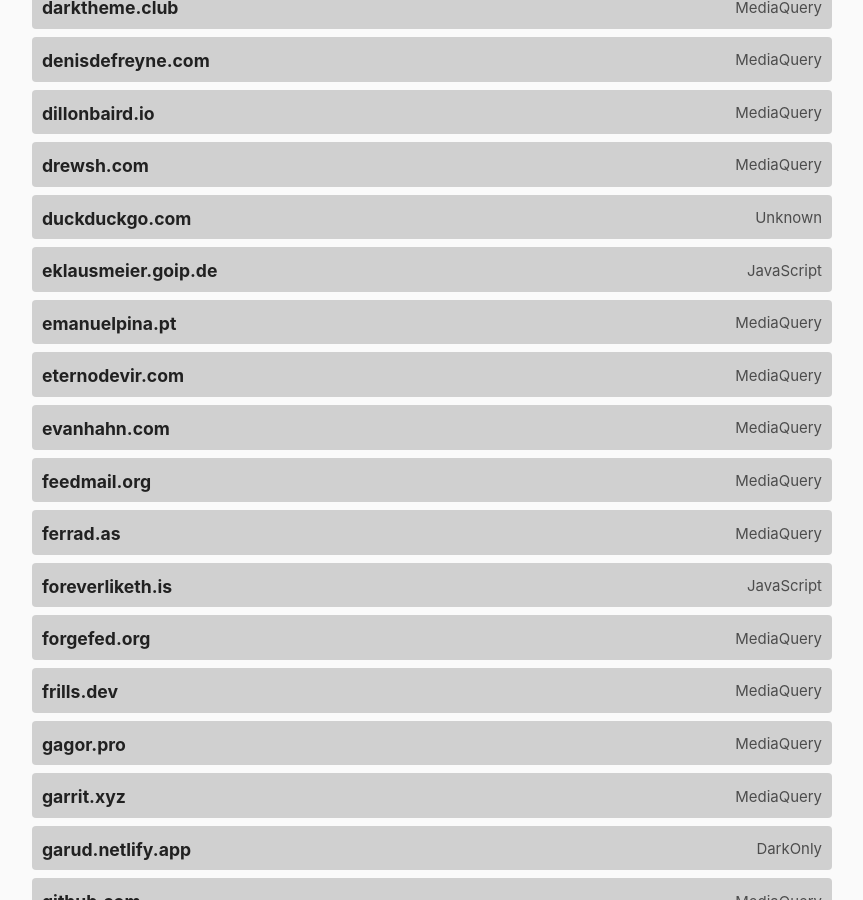
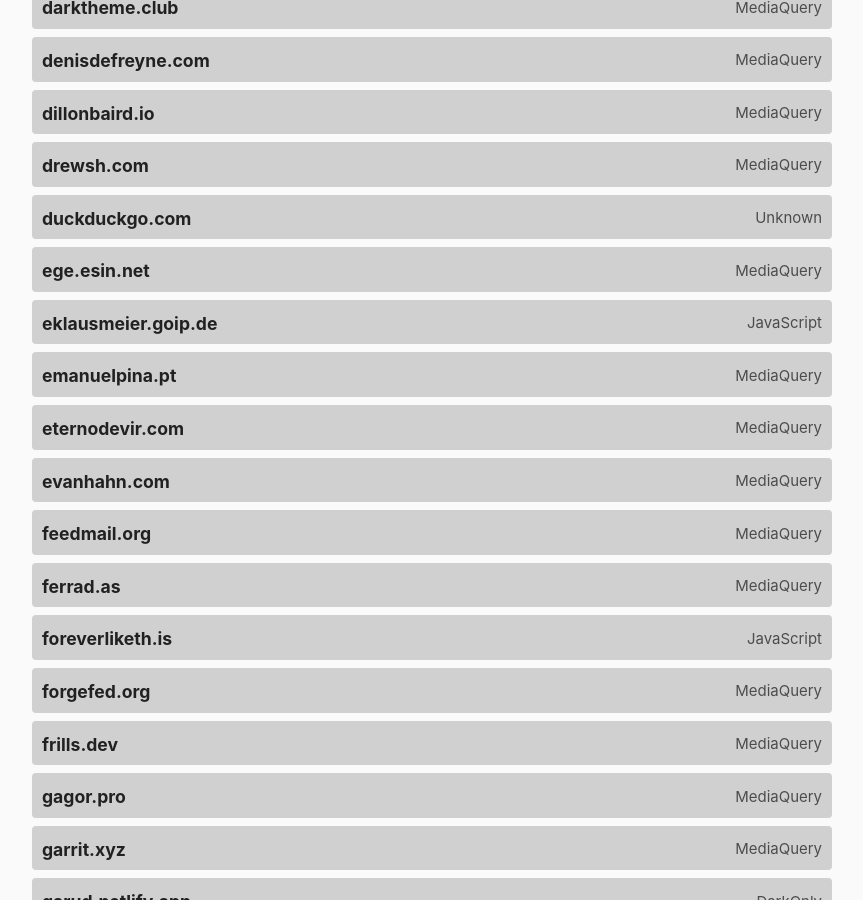
Before and after one commit to katherinek727/darktheme.club, a Jekyll site: the page built from index.md, in a window 1280 px wide and 900 px high, scrolled down 2637 px. Shown: the whole window, without its empty margins (208-1071 px from the left). Built offline with Jekyll 4.4.1, drawn with Linux system fonts in a browser that asks for light colours.

Commit message:
Update sites.yml

```diff
--- a/_data/sites.yml
+++ b/_data/sites.yml
@@ -207,6 +207,11 @@
   url: https://duckduckgo.com/
   method: unknown
   last_checked: 2022-07-16
+
+- domain: ege.esin.net
+  url: https://ege.esin.net/
+  method: mediaquery
+  last_checked: 2025-04-10
 
 - domain: eklausmeier.goip.de
   url: https://eklausmeier.goip.de/
```
